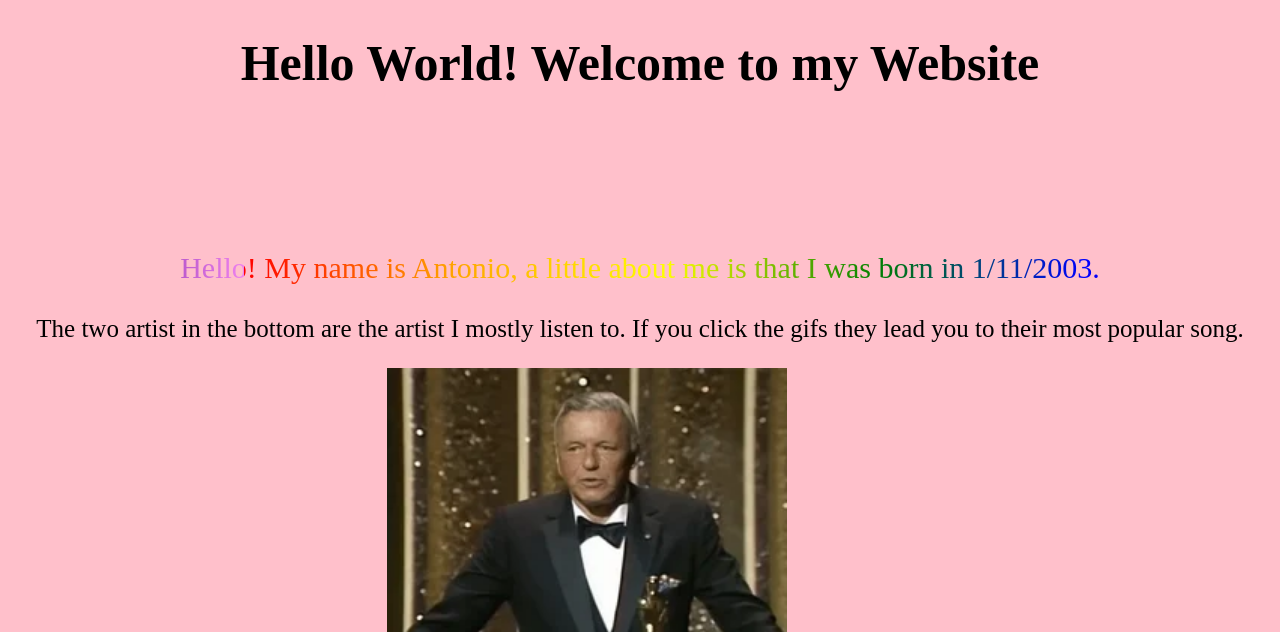
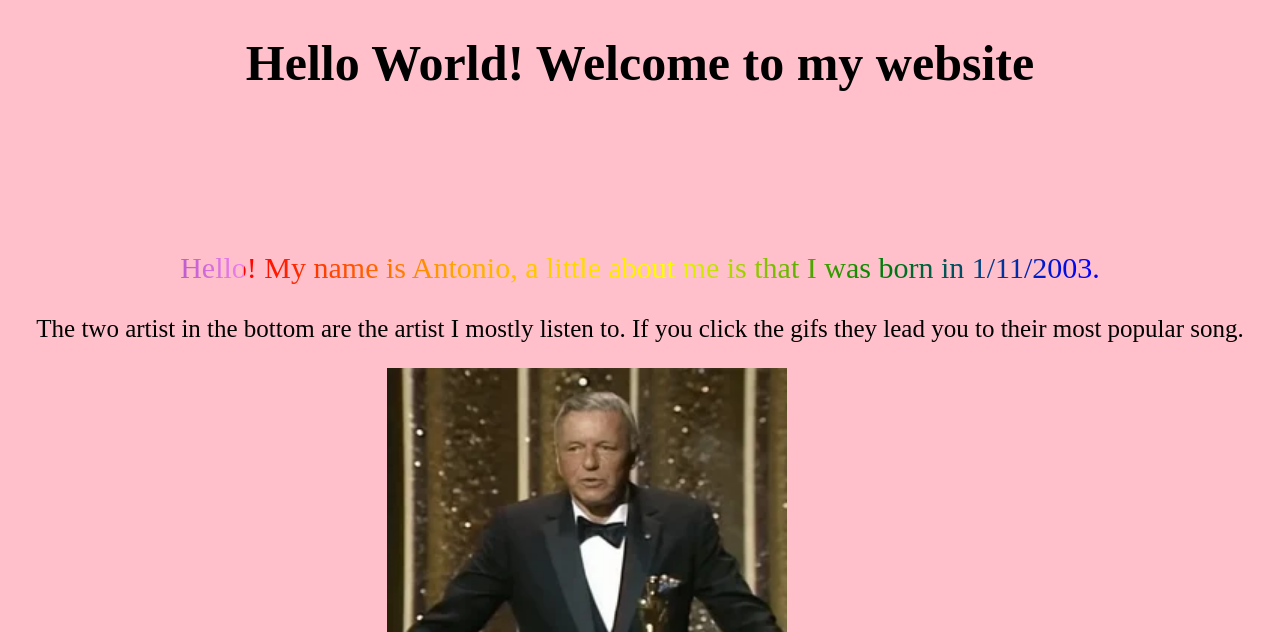
Before and after one commit to antoniop003/Website, a plain HTML site: page index.html in a window 1280 px wide. Shown: the top 632 px of the page. Drawn offline with Linux system fonts and the light colour scheme.

Commit message:
Added java

```diff
--- a/index.html
+++ b/index.html
@@ -6,7 +6,6 @@
     </head>
     <body>
         <script src="script.js"></script>
-        <h1>Hello World! Welcome to my Website</h1>
             <div>
                  <p id="Intro" >Hello! My name is Antonio, a little about
                      me is that I was born in 1/11/2003.</p>
--- /dev/null
+++ b/script.js
@@ -0,0 +1,4 @@
+const h1 = document.createElement("h1");
+h1.textContent = " Hello World! Welcome to my website"
+
+document.querySelector("body").appendChild(h1);
```
